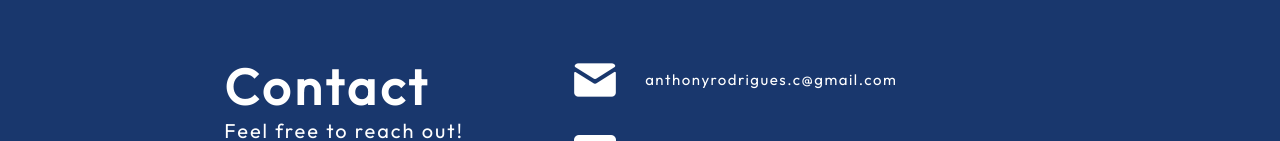
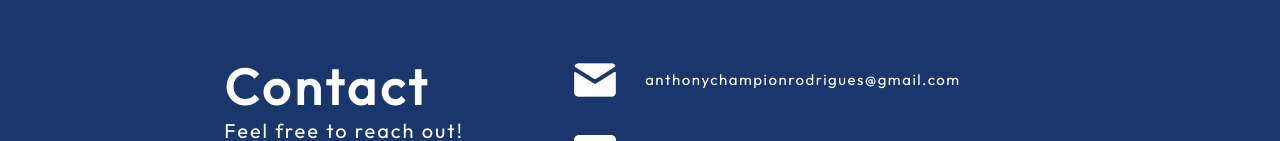
Before and after one commit to AnthonyChampion/Portfolio, a React (Vite) app: page / in a window 1280 px wide. Shown: the part 2497-2638 px from the top of the page. Built offline with nearby package versions, Linux system fonts and the light colour scheme.

Commit message:
Add new pro email

```diff
--- a/src/components/Contact/Contact.jsx
+++ b/src/components/Contact/Contact.jsx
@@ -13,7 +13,7 @@ export const Contact = () => {
             <ul className={styles.links}>
                 <li className={styles.link}>
                     <img src={getImageUrl("contact/emailIcon.png")} alt="Email icon" />
-                    <a href="mailto:anthonyrodrigues.c@gmail.com">anthonyrodrigues.c@gmail.com</a>
+                    <a href="mailto:anthonychampionrodrigues@gmail.com">anthonychampionrodrigues@gmail.com</a>
                 </li>
                 <li className={styles.link}>
                     <img
--- a/src/components/Hero/Hero.jsx
+++ b/src/components/Hero/Hero.jsx
@@ -9,7 +9,7 @@ export const Hero = () => {
             <div className={styles.content}>
                 <h1 className={styles.title}>Hi, I am Anthony</h1>
                 <p className={styles.description}>I'm full stack developer </p>
-                <a href="mailto:anthonyrodrigues.c@gmail.com"
+                <a href="mailto:anthonychampionrodrigues@gmail.com"
                     className={styles.contactBtn}>Contact Me</a>
             </div>
             <img src={getImageUrl("hero/hero.jpg")}
```
